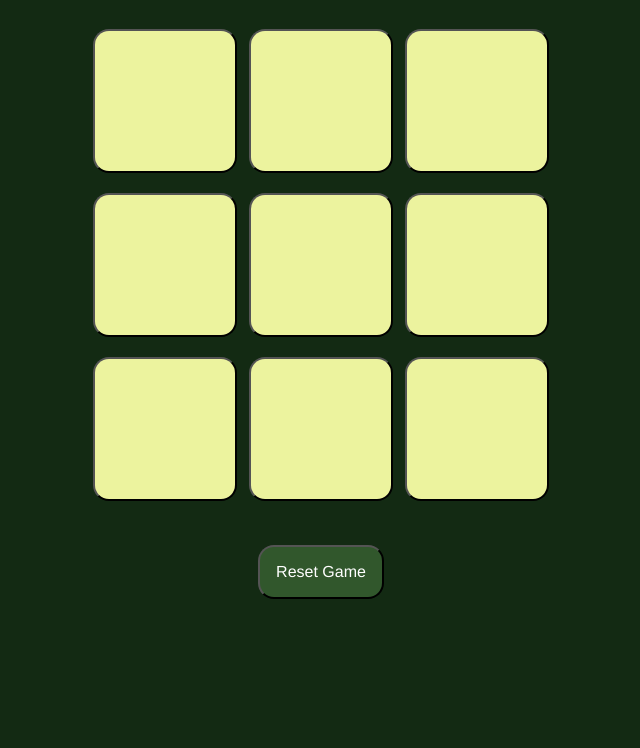
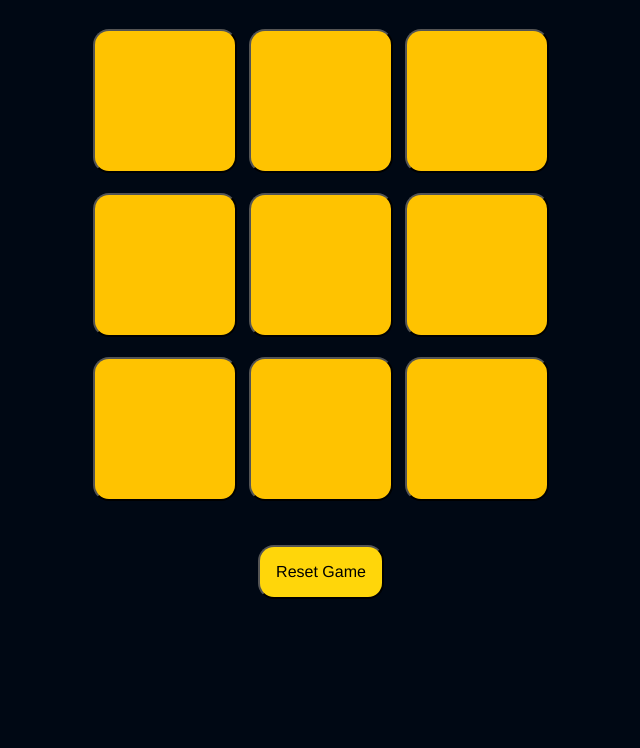
Before and after one commit to srishti27s/Tic-Tac-Toe-Game, a plain HTML site: page index.html in a window 1280 px wide. Shown: the part 52-800 px from the top of the page, without its empty margins (319-959 px from the left). Drawn offline with Linux system fonts and the light colour scheme.

Commit message:
Hellloooo

```diff
--- a/style.css
+++ b/style.css
@@ -3,7 +3,7 @@
     padding:0;
 }
 body{
-    background: #132a13;
+    background: #000814;
     text-align: center;
     color: aliceblue;
 }
@@ -30,15 +30,15 @@ body{
     font-size: 10vmin;
     font-weight: bold;
     color: #d90429;
-    background: #ecf39e;
+    background: #ffc300;
 
 }
 #rst-btn{
     padding: 1rem;
     font-size: 1em;
     font-family: 'Franklin Gothic Medium', 'Arial Narrow', Arial, sans-serif;
-    background-color: #31572c;
-    color: white;
+    background-color: #ffd60a;
+    color: black;
     border-radius:1rem;
 }
 #new-btn{
```
